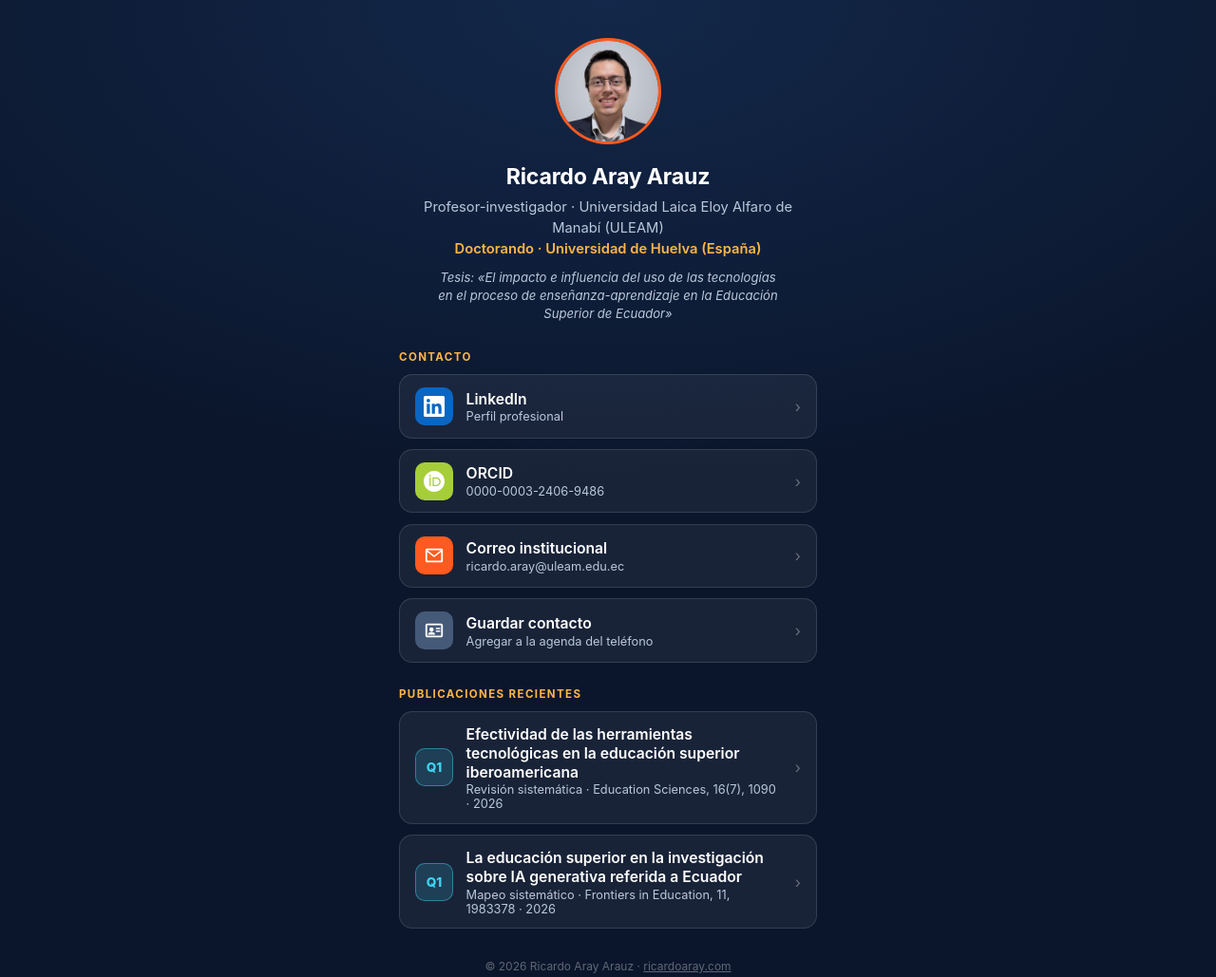
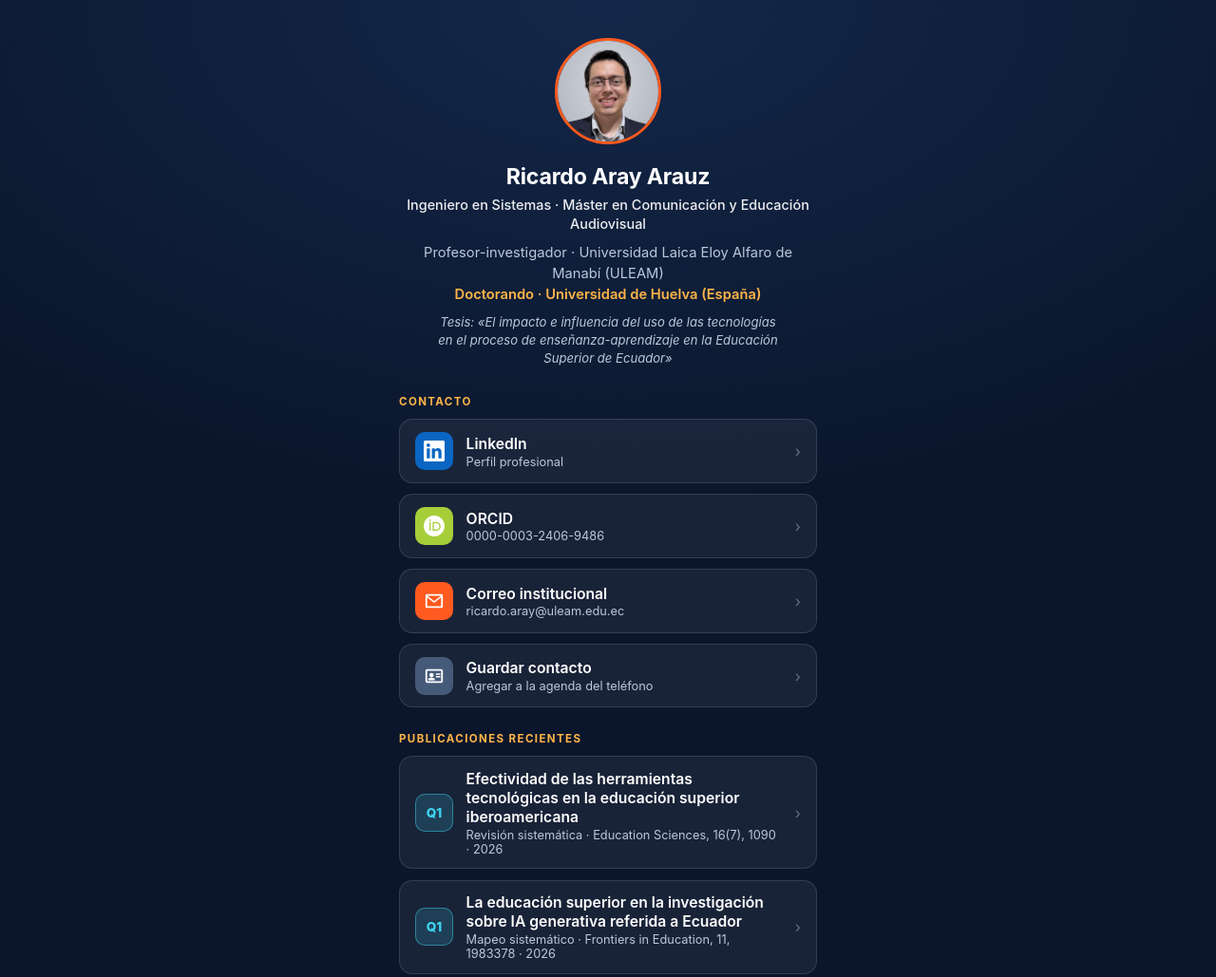
Before and after one commit to RicardoUleam2024/ricardoaray-web, a plain HTML site: page contacto/index.html in a window 1280 px wide. Shown: the top 1029 px of the page at 95% size. Drawn offline with Linux system fonts and the light colour scheme.

Commit message:
Contacto: añade títulos (Ingeniero en Sistemas, Máster)
Co-Authored-By: Claude Opus 5.5 <noreply@anthropic.com>
Claude-Session: https://claude.ai/code/session_016PaPYQ4hH1VsAgTDD9Sfab

```diff
--- a/contacto/index.html
+++ b/contacto/index.html
@@ -48,6 +48,7 @@
       margin-bottom: 1rem;
     }
     h1 { font-size: 1.45rem; font-weight: 700; letter-spacing: -0.01em; }
+    .degrees { color: var(--text); font-size: 0.9rem; font-weight: 500; line-height: 1.45; margin-top: 0.35rem; opacity: 0.92; }
     .role { color: var(--muted); font-size: 0.92rem; line-height: 1.5; margin-top: 0.45rem; }
     .role strong { color: var(--gold); font-weight: 600; }
     .thesis { color: var(--muted); font-size: 0.82rem; font-style: italic; line-height: 1.45; margin: 0.6rem auto 0; max-width: 360px; }
@@ -91,6 +92,7 @@
     <header>
       <img src="../images/profile-academico.jpg" alt="Foto de Ricardo Aray Arauz" class="avatar" width="112" height="112">
       <h1>Ricardo Aray Arauz</h1>
+      <p class="degrees">Ingeniero en Sistemas · Máster en Comunicación y Educación Audiovisual</p>
       <p class="role">Profesor-investigador · Universidad Laica Eloy Alfaro de Manabí (ULEAM)<br>
       <strong>Doctorando · Universidad de Huelva (España)</strong></p>
       <p class="thesis">Tesis: «El impacto e influencia del uso de las tecnologías en el proceso de enseñanza-aprendizaje en la Educación Superior de Ecuador»</p>
```
